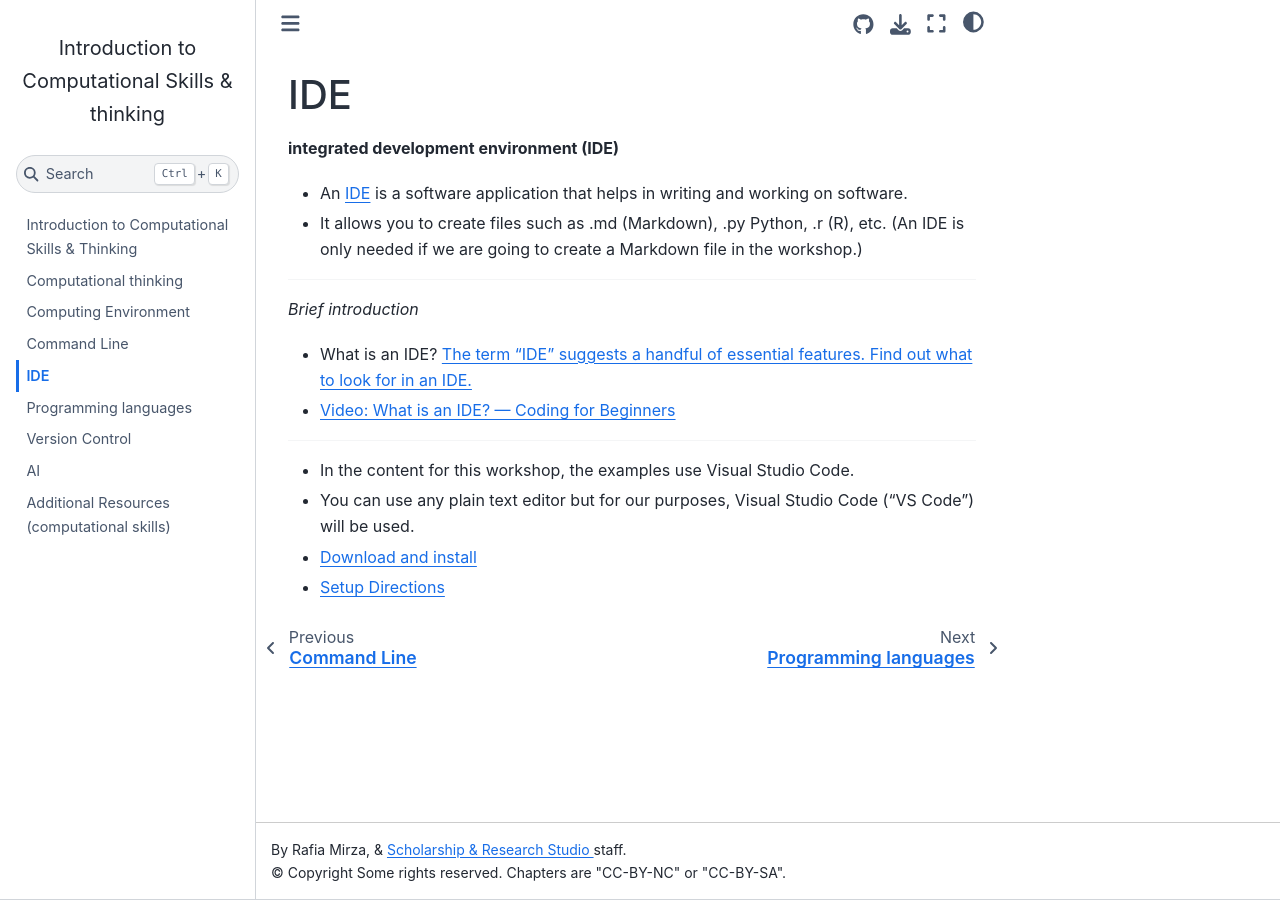
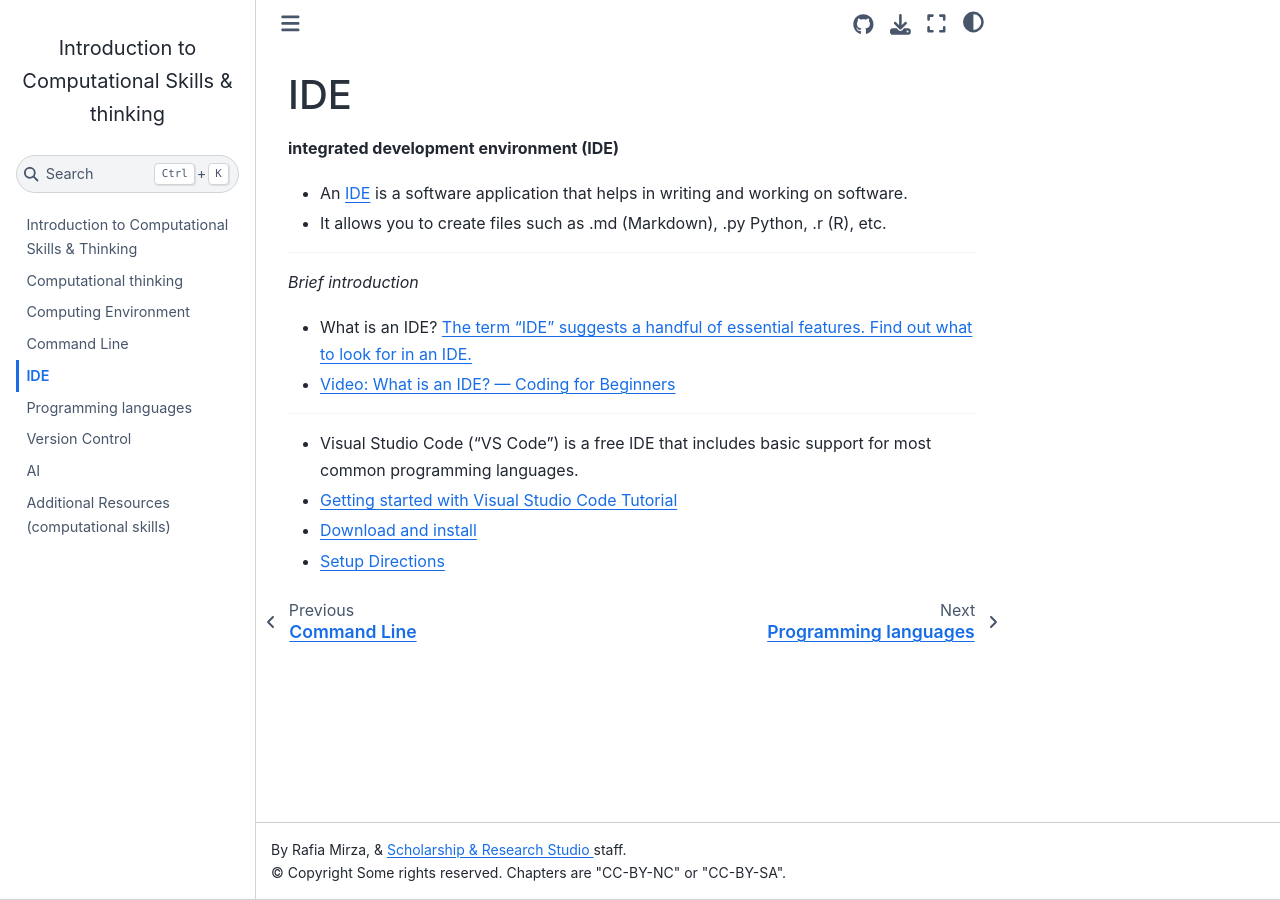
Before and after one commit to SouthernMethodistUniversity/computationalskills, a Jupyter Book: the page built from docs/ide.md, in a window 1280 px wide. Built offline with Jupyter Book 1.0.4 settings and Sphinx 7.4.7 and the Sphinx Book theme 1.1.4, drawn with Linux system fonts in a browser that asks for light colours.

Commit message:
add ide info

```diff
--- a/docs/ide.md
+++ b/docs/ide.md
@@ -2,7 +2,7 @@
 
 **integrated development environment (IDE)**
 * An [IDE](https://www.codecademy.com/article/what-is-an-ide) is a software application that helps in writing and working on software.
-* It allows you to create files such as .md (Markdown), .py Python, .r (R), etc. (An IDE is only needed if we are going to create a Markdown file in the workshop.)
+* It allows you to create files such as .md (Markdown), .py Python, .r (R), etc.
 ________
 *Brief introduction*
 * What is an IDE? [The term "IDE" suggests a handful of essential features. Find out what to look for in an IDE.](https://opensource.com/resources/what-ide)
@@ -10,7 +10,7 @@ ________
 
 __________
 
-- In the content for this workshop, the examples use Visual Studio Code.
-- You can use any plain text editor but for our purposes, Visual Studio Code ("VS Code") will be used.
+-  Visual Studio Code ("VS Code") is a free IDE that includes basic support for most common programming languages.
+- [Getting started with Visual Studio Code Tutorial](https://code.visualstudio.com/docs/introvideos/basics)
  - [Download and install](https://code.visualstudio.com/)
  - [Setup Directions](https://code.visualstudio.com/docs/setup/setup-overview)
```
